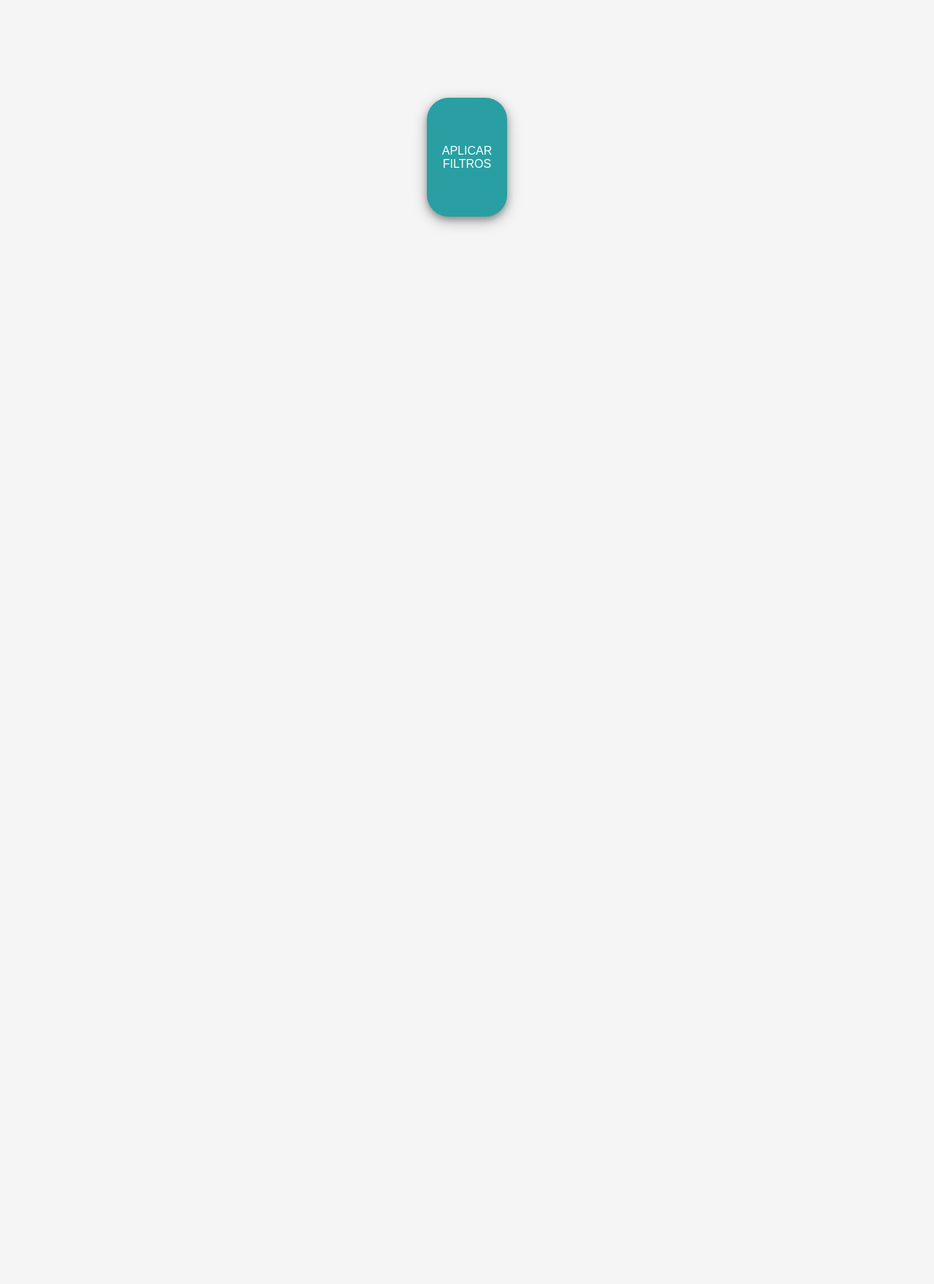
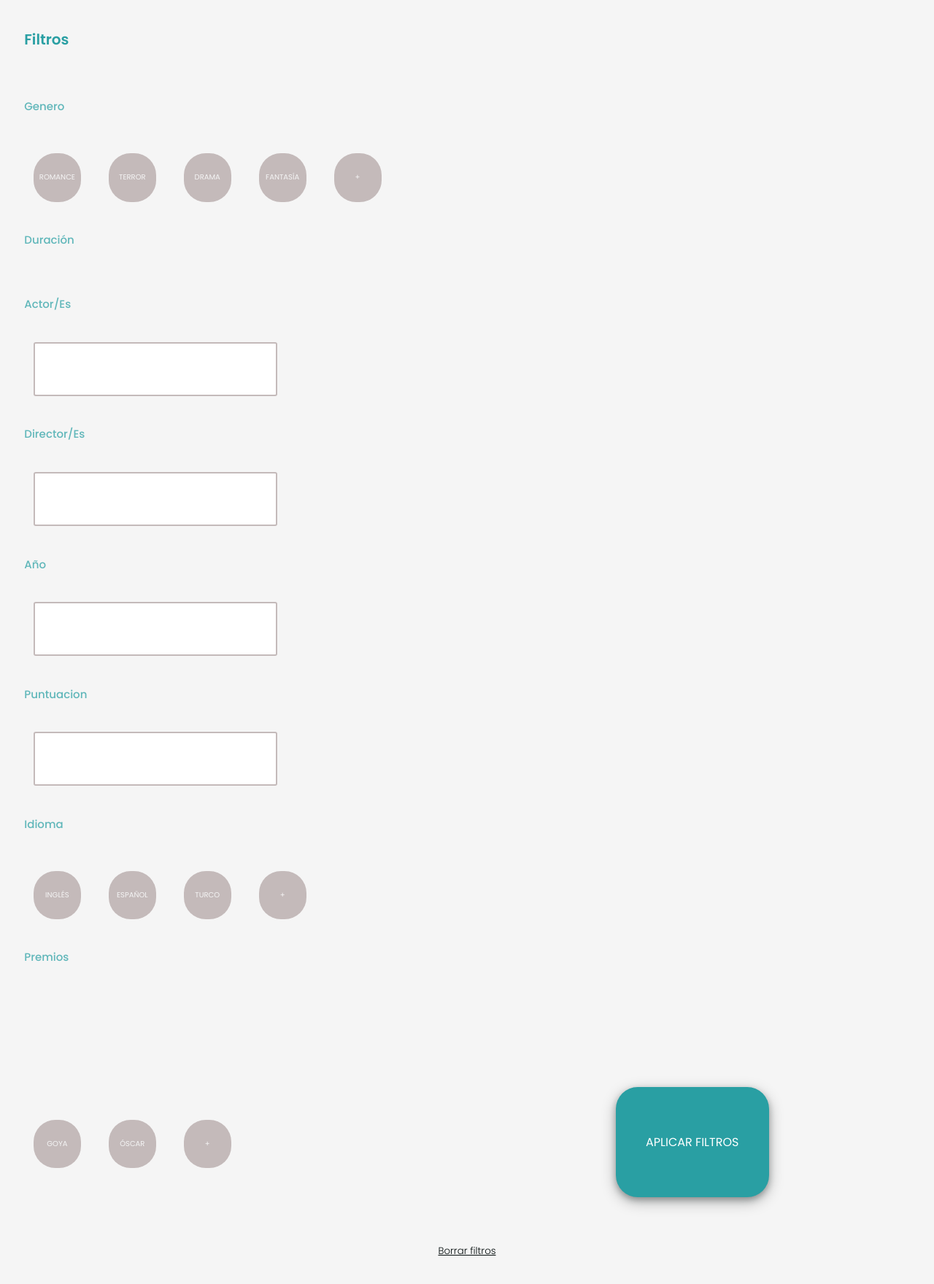
Before and after one commit to Laura-Ale/Films_Matching, an Angular app: page /filtros in a window 1280 px wide. Shown: the top 1760 px of the page at 73% size. Before the commit the page ends 800 px from the top, so only its background shows below. Built offline with nearby package versions, Linux system fonts and the light colour scheme.

Commit message:
All filters added

```diff
--- a/src/app/filtros/filtros.component.css
+++ b/src/app/filtros/filtros.component.css
@@ -1,5 +1,51 @@
+.titulo{
+    text-transform: capitalize;
+    padding: 2%;
+    font-weight: 600;
+    font-size: 20px;
+    text-align: left;
+    color: #299FA3;
+}
+
+.filtros{
+    text-transform: capitalize;
+    padding: 2%;
+    font-weight: 500;
+    font-size: 15px;
+    color: #299fa3bb;
+}
+
+.genero{
+    width: 65px; /* Para que no se rompa en dos líneas, y lo translade tal cual. */
+    margin-left: 3%;
+    margin-top: 1%;
+    /* transform: translateX(-50%); */
+    background-color: #c4baba;
+    color: #F5F5F5;
+    border: none;
+    padding-top: 2%;
+    padding-bottom: 2%;
+    font-size: x-small;
+    text-transform: uppercase;
+    border-radius: 30px;
+    text-decoration: none;
+    text-align: center;
+}
+
+.input{
+    margin-left: 3%;
+    padding: 2%;
+    position: relative;
+    width: 100%;
+    max-width: 280px;
+    border-radius: 3px;
+    border-style: solid;
+    border-color: #c4baba;
+    overflow: hidden;
+}
+
 .boton{
-    width: 110px; /* Para que no se rompa en dos líneas, y lo translade tal cual. */
+    width: 210px; /* Para que no se rompa en dos líneas, y lo translade tal cual. */
     margin-left: 50%;
     margin-top: 10%;
     transform: translateX(-50%);
@@ -15,3 +61,12 @@
     text-align: center;
     box-shadow: 0 4px 8px 0 #060e0e48, 0 6px 20px 0 #060e0e48;
 }
+
+.pie{
+    font-weight: 350;
+    font-size: smaller;
+    margin: 5%;
+    text-decoration: underline;
+    text-align: center;
+    color: #060E0E;
+}
--- a/src/app/filtros/filtros.component.html
+++ b/src/app/filtros/filtros.component.html
@@ -1,3 +1,30 @@
 <div>
-    <button class="boton" [routerLink]="['/peliculas']">{{boton}}</button>
+    <h1 class="titulo font">{{titulo}}</h1>
+    <h3 class="filtros font">{{filtros[0]}}</h3>
+        <button class="genero font">{{genero[0]}}</button>
+        <button class="genero font">{{genero[1]}}</button>
+        <button class="genero font">{{genero[2]}}</button>
+        <button class="genero font">{{genero[3]}}</button>
+        <button class="genero font">{{genero[4]}}</button>
+    <h3 class="filtros font">{{filtros[1]}}</h3>
+    <h3 class="filtros font">{{filtros[2]}}</h3>
+        <input class="input font" type="text" >
+    <h3 class="filtros font">{{filtros[3]}}</h3>
+        <input class="input font" type="text" >
+    <h3 class="filtros font">{{filtros[4]}}</h3>
+        <input class="input font" type="text" >
+    <h3 class="filtros font">{{filtros[5]}}</h3>
+        <input class="input font" type="text" >
+    <h3 class="filtros font">{{filtros[6]}}</h3>
+    <button class="genero font">{{idioma[0]}}</button>
+    <button class="genero font">{{idioma[1]}}</button>
+    <button class="genero font">{{idioma[2]}}</button>
+    <button class="genero font">{{idioma[3]}}</button>
+    <h3 class="filtros font">{{filtros[7]}}</h3>
+        <button class="genero font">{{premio[0]}}</button>
+        <button class="genero font">{{premio[1]}}</button>
+        <button class="genero font">{{premio[2]}}</button>
+    <!-- <p class="botonmas font">+</p> -->
+    <button class="boton font" [routerLink]="['/peliculas']">{{boton}}</button>
+    <p class="pie font">{{pie}}</p>
 </div>
--- a/src/app/filtros/filtros.component.ts
+++ b/src/app/filtros/filtros.component.ts
@@ -7,10 +7,22 @@ import { Component, OnInit } from '@angular/core';
 })
 export class FiltrosComponent implements OnInit {
 
+  public titulo: string;
+  public filtros: Array<string>;
+  public genero: Array<string>;
+  public idioma: Array<string>;
+  public premio: Array<string>;
   public boton: string;
+  public pie: string;
 
   constructor() {
+    this.titulo = "filtros";
+    this.filtros = ["genero", "duración", "actor/es", "director/es", "año", "puntuacion", "idioma", "premios"];
+    this.genero = ["romance", "terror", "drama", "fantasía", "+"];
+    this.idioma = ["inglés", "español", "turco", "+"];
+    this.premio = ["goya", "óscar", "+"];
     this.boton = "aplicar filtros";
+    this.pie = "Borrar filtros";
    }
 
   ngOnInit(): void {
--- a/src/app/plataformas/plataformas.component.html
+++ b/src/app/plataformas/plataformas.component.html
@@ -13,5 +13,5 @@
         </div>
     </div>
 
-    <button class="boton" [routerLink]="['/filtros']">{{boton}}</button>
+    <button class="boton font" [routerLink]="['/filtros']">{{boton}}</button>
 </div>
```
